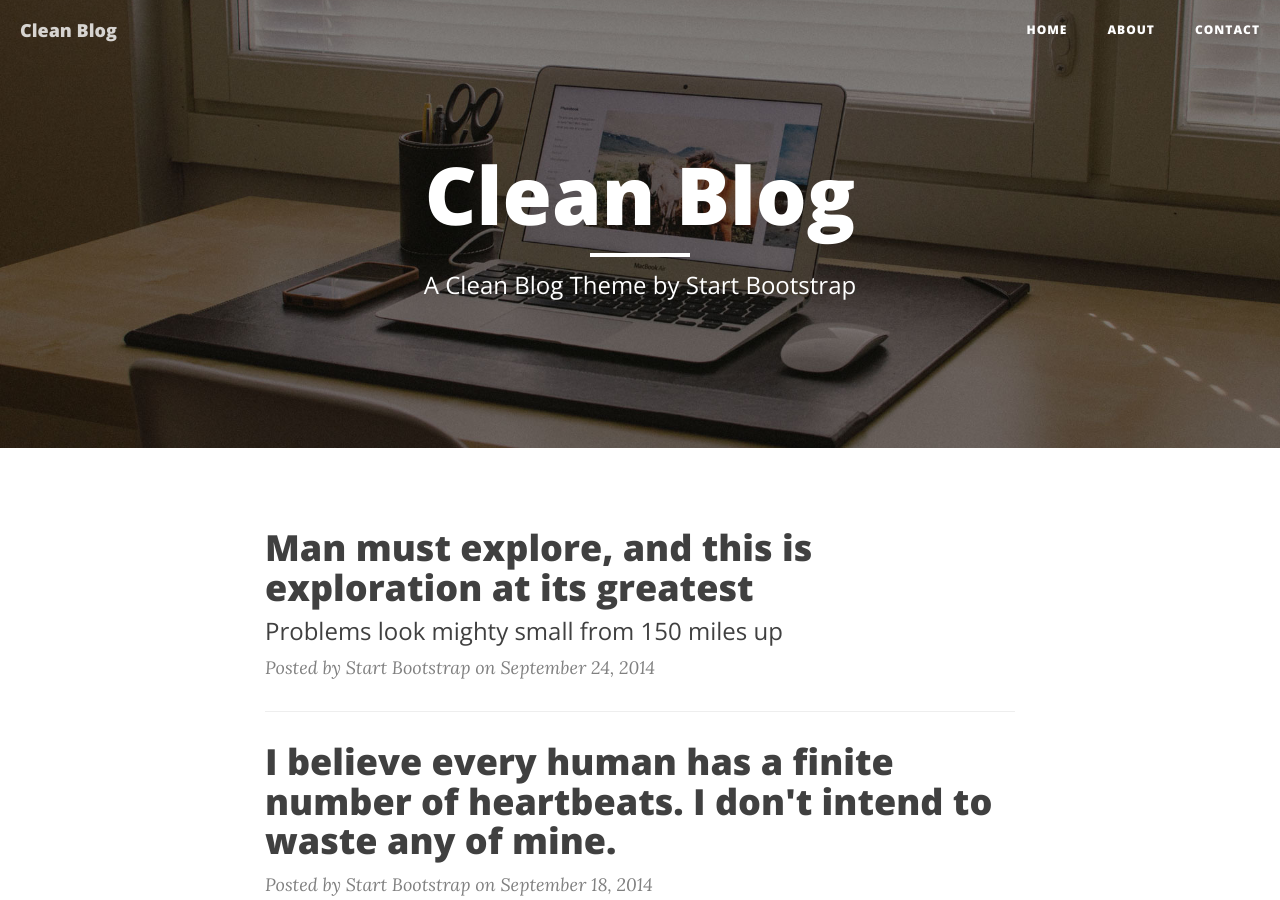
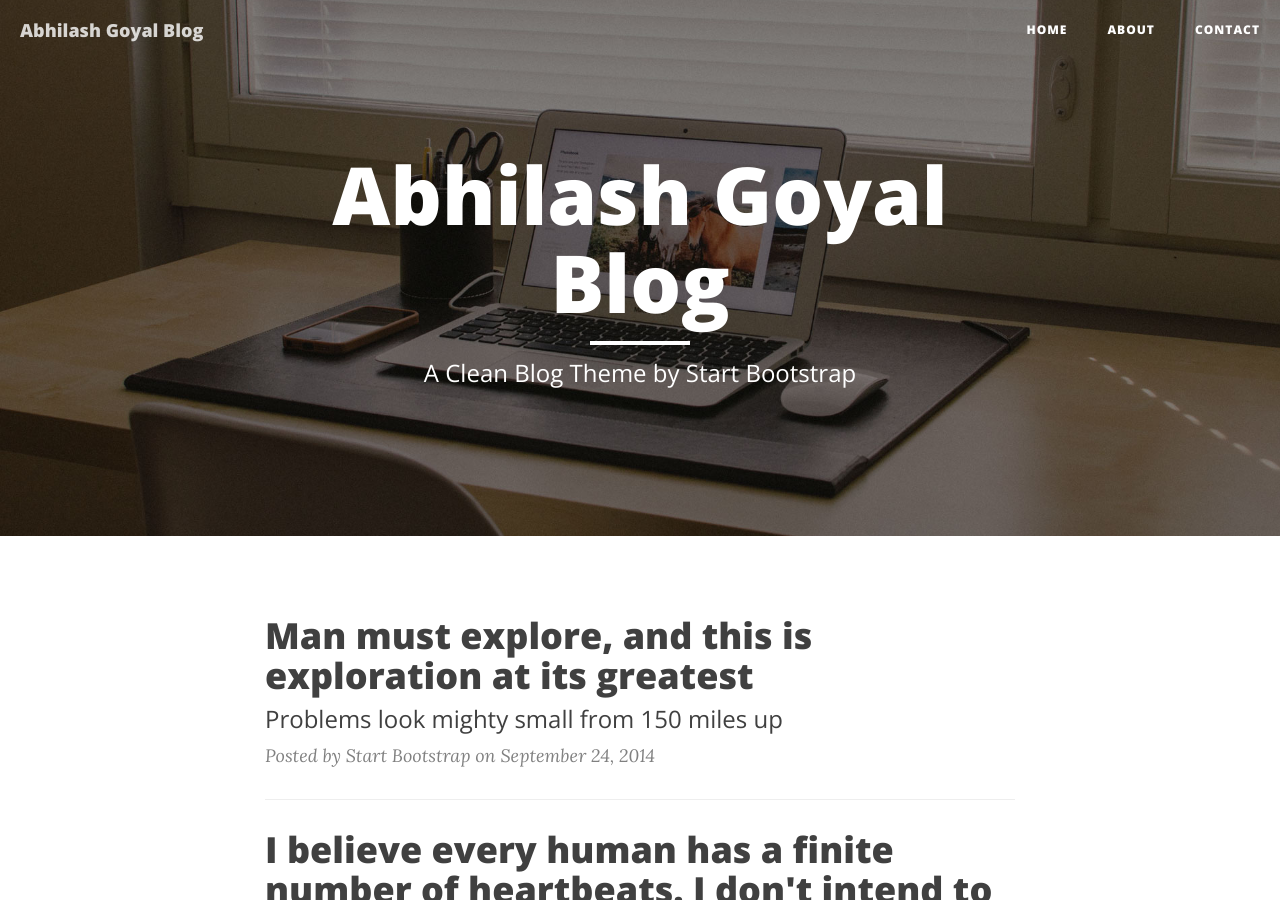
Before and after one commit to rishabgoyal/iamrishabgoyal, a Jekyll site: the page built from index.html, in a window 1280 px wide and 900 px high. Built offline with Jekyll 4.4.1, drawn with Linux system fonts in a browser that asks for light colours; nearby versions of some CDN libraries; the list of posts is cut into pages by our own code.

Commit message:
Update _config.yml

```diff
--- a/_config.yml
+++ b/_config.yml
@@ -1,15 +1,15 @@
 # Site settings
-title: Clean Blog
+title: Abhilash Goyal Blog
 header-img: img/home-bg.jpg
 email: your-email@yourdomain.com
 copyright_name: Your/Project/Corporate Name
 description: "Write your site description here. It will be used as your sites meta description as well!"
 baseurl: ""
-url: "http://yourdomain.com"
+url: "http://abhilashgoyal.com"
 twitter_username: SBootstrap
-github_username:  davidtmiller
-facebook_username:  StartBootstrap
-email_username:  your-email@yourdomain.com
+github_username:  abhilashgoyal
+facebook_username:  goyalabhilash
+email_username: abhilashgoyal4@gmail.com
 
 # Google Analytics
 # To enable google analytics, uncomment below line with a valid Google Tracking ID
```
